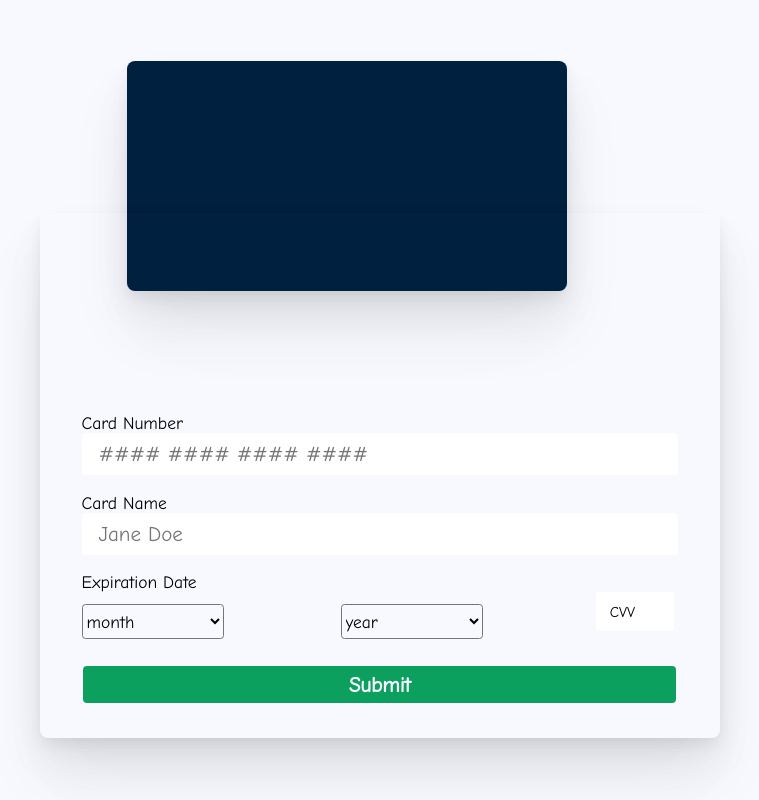
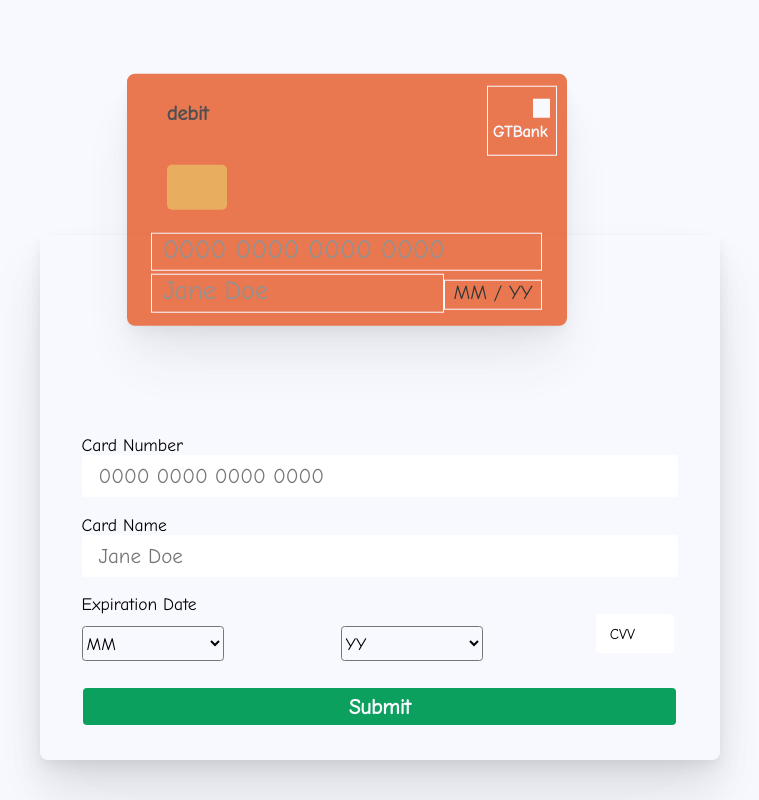
Before and after one commit to kaf-lamed-beyt/credit-card, a React app: page / in a window 1280 px wide. Shown: the whole page, without its empty margins (370-1129 px from the left). Built offline with nearby package versions, Linux system fonts and the light colour scheme.

Commit message:
all form logic fixed

```diff
--- a/src/components/App.js
+++ b/src/components/App.js
@@ -8,11 +8,12 @@ class App extends React.Component {
             cardNumber: '',
             cardName: '',
             cvv: '',
-            yearOption: 'year',
-            monthOption: 'month',
+            yearOption: 'YY',
+            monthOption: 'MM',
         }
         this.handleChange = this.handleChange.bind(this)
         this.handleSelect = this.handleSelect.bind(this)
+        this.addGaps = this.addGaps.bind(this)
     }
 
     handleChange(e) {
@@ -27,13 +28,63 @@ class App extends React.Component {
         })
     }
 
+    addGaps(str, gapNo) {
+        let newStr = " ";
+        let len = str.length;
+        for (let i = 0; i<len; i++) {
+            newStr = newStr + str[i];
+            while(newStr.length % (gapNo+1) === 0) {
+                newStr = newStr + " ";
+            }
+        }
+        return newStr.trim(" ");
+    }
+
     render() {
-        const { cardNumber, cardName, cvv, yearOption, monthOption } = this.state
+        const {
+            cardNumber,
+            cardName,
+            cvv,
+            yearOption,
+            monthOption,
+        } = this.state
 
         return (
             <main>
                 <div className="app__base">
-                    <div className="credit__card box__shadow"></div>
+                    <div className="credit__card box__shadow">
+                        <div className="card__brand">
+                            <p className="card__type">debit</p>
+                            <div className="bank__brand">
+                                <div className="square__inner"></div>
+                                <h3 className="bank__name">GTBank</h3>
+                            </div>
+                        </div>
+                        <div className="card__chip"></div>
+                        <div className="credit__card__details">
+                            <form className="credit-card">
+                                <input
+                                    type="text"
+                                    className="card__form__control"
+                                    value={cardNumber}
+                                    placeholder="0000 0000 0000 0000"
+                                />
+                                <div className="name_expiry">
+                                    <input
+                                        type="text"
+                                        className="card__form__control name"
+                                        value={cardName}
+                                        placeholder="Jane Doe"
+                                    />
+                                    <input
+                                        type="text"
+                                        className="card__form__control expiry"
+                                        value={`${monthOption} / ${yearOption}`}
+                                    />
+                                </div>
+                            </form>
+                        </div>
+                    </div>
                     <div className="form__card box__shadow">
                         <form>
                             <div className="form__group">
@@ -42,10 +93,10 @@ class App extends React.Component {
                                 </div>
                                 <input
                                     type="text"
-                                    value={cardNumber}
+                                    value={this.addGaps(cardNumber, 4)}
                                     name="cardNumber"
                                     className="form__control"
-                                    placeholder="#### #### #### ####"
+                                    placeholder="0000 0000 0000 0000"
                                     onChange={this.handleChange}
                                 />
                             </div>
@@ -74,27 +125,21 @@ class App extends React.Component {
                                             name="monthOption"
                                             onChange={this.handleSelect}
                                         >
-                                            <option value="month">{monthOption}</option>
-                                            <option value="January">Jan</option>
-                                            <option value="February">
-                                                Feb
+                                            <option value="month">
+                                                {monthOption}
                                             </option>
-                                            <option value="March">Mar</option>
-                                            <option value="April">Apr</option>
-                                            <option value="May">May</option>
-                                            <option value="June">Jun</option>
-                                            <option value="July">Jul</option>
-                                            <option value="August">Aug</option>
-                                            <option value="September">
-                                                Sept
-                                            </option>
-                                            <option value="October">Oct</option>
-                                            <option value="November">
-                                                Nov
-                                            </option>
-                                            <option value="December">
-                                                Dec
-                                            </option>
+                                            <option value="01">Jan</option>
+                                            <option value="02">Feb</option>
+                                            <option value="03">Mar</option>
+                                            <option value="04">Apr</option>
+                                            <option value="05">May</option>
+                                            <option value="06">Jun</option>
+                                            <option value="07">Jul</option>
+                                            <option value="08">Aug</option>
+                                            <option value="09">Sept</option>
+                                            <option value="10">Oct</option>
+                                            <option value="11">Nov</option>
+                                            <option value="12">Dec</option>
                                         </select>
                                     </div>
                                     <div className="flex__item">
@@ -104,19 +149,21 @@ class App extends React.Component {
                                             name="yearOption"
                                             onChange={this.handleSelect}
                                         >
-                                            <option value="year">{yearOption}</option>
-                                            <option value="2020">20</option>
-                                            <option value="2021">21</option>
-                                            <option value="2022">22</option>
-                                            <option value="2023">23</option>
-                                            <option value="2024">24</option>
-                                            <option value="2025">25</option>
-                                            <option value="2026">26</option>
-                                            <option value="2027">27</option>
-                                            <option value="2028">28</option>
-                                            <option value="2029">29</option>
-                                            <option value="2030">30</option>
-                                            <option value="2031">31</option>
+                                            <option value="year">
+                                                {yearOption}
+                                            </option>
+                                            <option value="20">20</option>
+                                            <option value="21">21</option>
+                                            <option value="22">22</option>
+                                            <option value="23">23</option>
+                                            <option value="24">24</option>
+                                            <option value="25">25</option>
+                                            <option value="26">26</option>
+                                            <option value="27">27</option>
+                                            <option value="28">28</option>
+                                            <option value="29">29</option>
+                                            <option value="30">30</option>
+                                            <option value="31">31</option>
                                         </select>
                                     </div>
                                     <div className="flex__items">
--- /dev/null
+++ b/src/scss/anime.scss
@@ -0,0 +1,18 @@
+.credit__card {
+    animation: drop 3s forwards;
+    opacity: 0;
+    animation-delay: 3s;
+}
+
+@keyframes drop {
+    0% {
+        opacity: .3;
+        transform: translateY();
+    } 50% {
+        opacity: .5;
+        transform: translateY(30px);
+    } 100% {
+        opacity: 1;
+        transform: translateY();
+    }
+}
--- a/src/scss/app.scss
+++ b/src/scss/app.scss
@@ -1,3 +1,5 @@
 @import './card.scss';
 
 @import './global.scss';
+
+@import './anime.scss';
--- a/src/scss/card.scss
+++ b/src/scss/card.scss
@@ -1,5 +1,79 @@
-.card {
-    width: 300px;
-    height: 600px;
-    background: #282a28;
+.credit__card {
+    width: 440px;
+    height: 252px;
+    background: rgb(228, 85, 33);
+    margin-top: 7%;
+    margin-left: 10%;
+    border-radius: 8px;
 }
+
+.credit__card__details {
+    margin-top: -25%;
+}
+
+.card__brand {
+    width: 100%;
+    color: ghostwhite;
+    display: flex;
+    justify-content: space-between;
+    padding: 1.2em 1em 0.9em;
+    padding-left: 2em;
+}
+
+.card__chip {
+    height: 45px;
+    width: 60px;
+    margin-left: 4em;
+    background: rgb(228, 152, 53);
+    border-radius: 5px;
+}
+
+.bank__brand {
+    height: 70px;
+    width: 70px;
+    border: 1px solid ghostwhite;
+    padding: 0.2em 0.5em;
+}
+
+.square__inner {
+    width: 30%;
+    height: 30%;
+    margin-left: 4em;
+    margin-top: 1em;
+    background: ghostwhite;
+}
+
+.card__type {
+    color: rgb(34, 33, 33);
+    font-size: 2em;
+    margin-top: 0.8em;
+    font-weight: bold;
+    margin-left: 1em;
+}
+
+.card__brand h3 {
+    margin-top: 0.3em;
+    font-size: 1.6em;
+}
+
+.card__form__control {
+    height: 26px;
+    width: 100%;
+    border: 1px solid ghostwhite;
+    background: none;
+    font-size: 1.5em;
+    padding: 0.6em 0.4em 0.8em;
+}
+
+.name {
+    width: 75%;
+}
+
+.expiry {
+    width: 25%;
+    font-size: 20px;
+}
+
+.credit-card input {
+    margin-top: 0.1em;
+}
--- a/src/scss/global.scss
+++ b/src/scss/global.scss
@@ -18,15 +18,6 @@ body {
     display: flex;
     margin-left: 32%;
     flex-direction: column;
-}
-
-.credit__card {
-    width: 440px;
-    height: 230px;
-    background: #00203fff;
-    margin-top: 7%;
-    margin-left: 10%;
-    border-radius: 8px;
 }
 
 .box__shadow {
```
Also changed, not shown: 4 other files.
